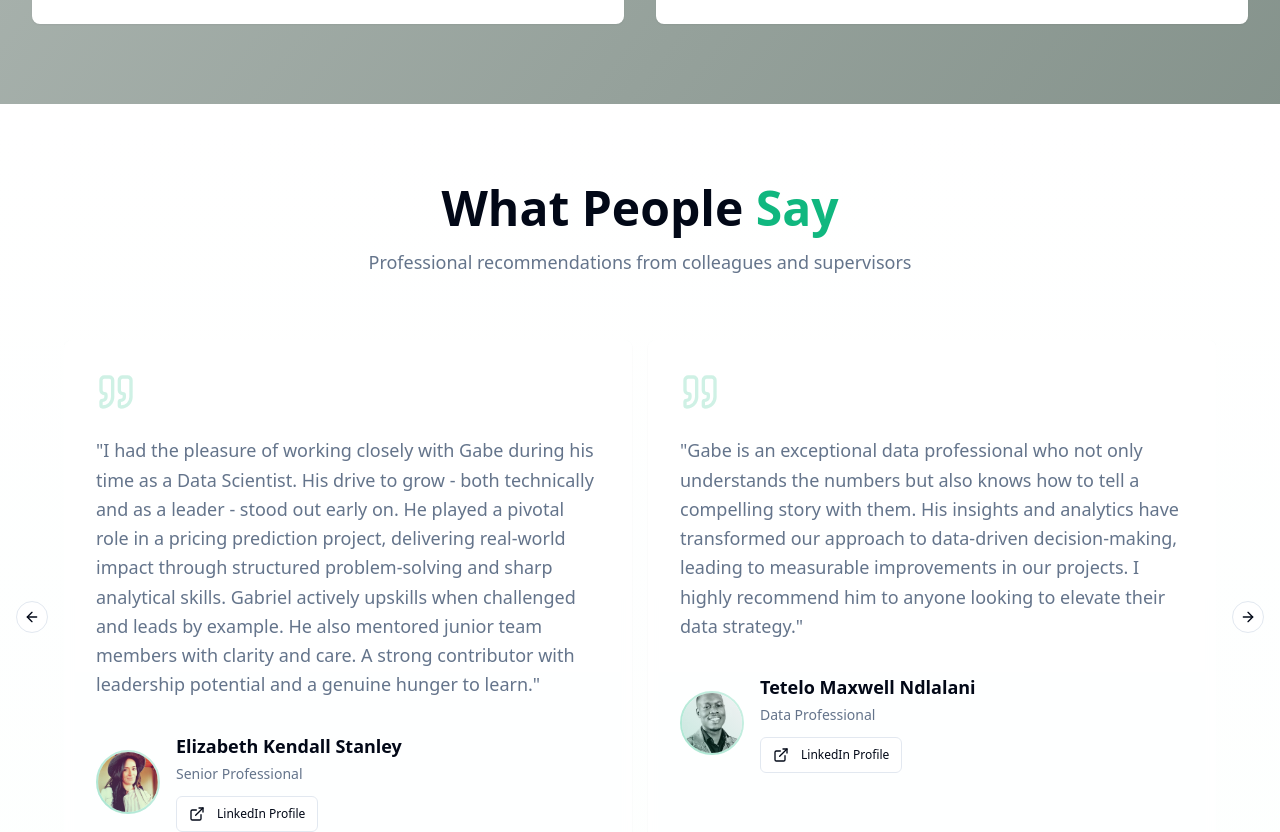
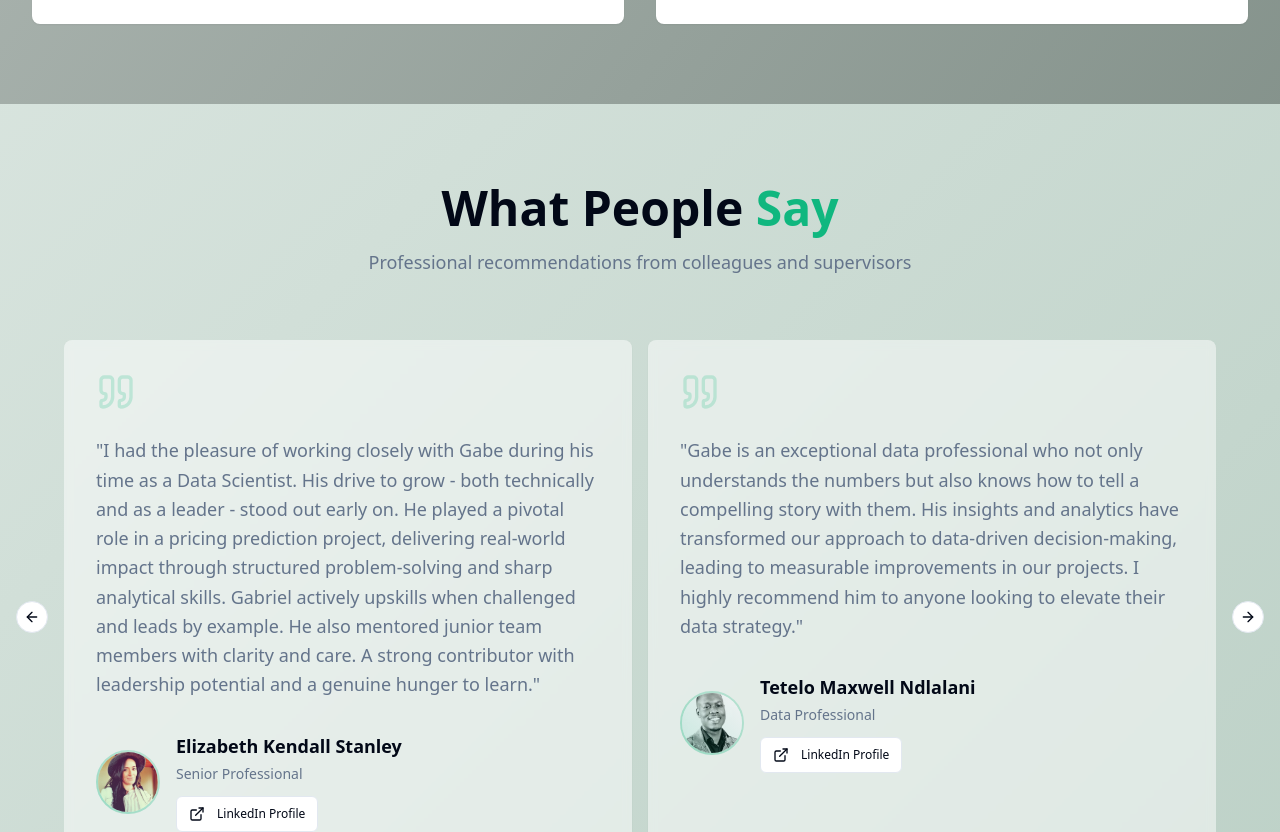
Before and after one commit to Gabe-Maja/portfolio-website, a React (Vite) app: page / in a window 1280 px wide. Shown: the part 3898-4730 px from the top of the page. Built offline with nearby package versions, Linux system fonts and the light colour scheme.

Commit message:
Update Testimonials gradient
Apply gradient shade of #8b9d96 to Testimonials section with optimized color contrast.

```diff
--- a/src/components/TestimonialsSection.tsx
+++ b/src/components/TestimonialsSection.tsx
@@ -38,7 +38,7 @@ const TestimonialsSection = () => {
   ];
 
   return (
-    <section id="testimonials" className="py-20 bg-gradient-to-b from-background to-emerald-50/10">
+    <section id="testimonials" className="py-20" style={{ background: 'var(--gradient-muted-sage)' }}>
       <div className="container mx-auto px-4 sm:px-6 lg:px-8">
         <div className="max-w-6xl mx-auto">
           {/* Section Header */}
--- a/src/index.css
+++ b/src/index.css
@@ -48,11 +48,13 @@ All colors MUST be HSL.
     /* Custom brand colors */
     --brand-sage: 150 18% 25%;  /* #3a4f47 converted to HSL */
     --brand-charcoal: 210 7% 14%; /* #231f20 converted to HSL */
+    --brand-muted-sage: 150 18% 56%; /* #8b9d96 converted to HSL */
 
     /* Gradients */
     --gradient-hero: linear-gradient(135deg, hsl(var(--emerald-500)), hsl(var(--emerald-600)));
     --gradient-subtle: linear-gradient(180deg, hsl(var(--background)), hsl(var(--emerald-50)));
     --gradient-sage: linear-gradient(135deg, hsl(var(--brand-sage) / 0.6), hsl(var(--brand-sage) / 0.8));
+    --gradient-muted-sage: linear-gradient(135deg, hsl(var(--brand-muted-sage) / 0.3), hsl(var(--brand-muted-sage) / 0.5));
 
     /* Shadows */
     --shadow-emerald: 0 10px 30px -10px hsl(var(--emerald-500) / 0.3);
```
